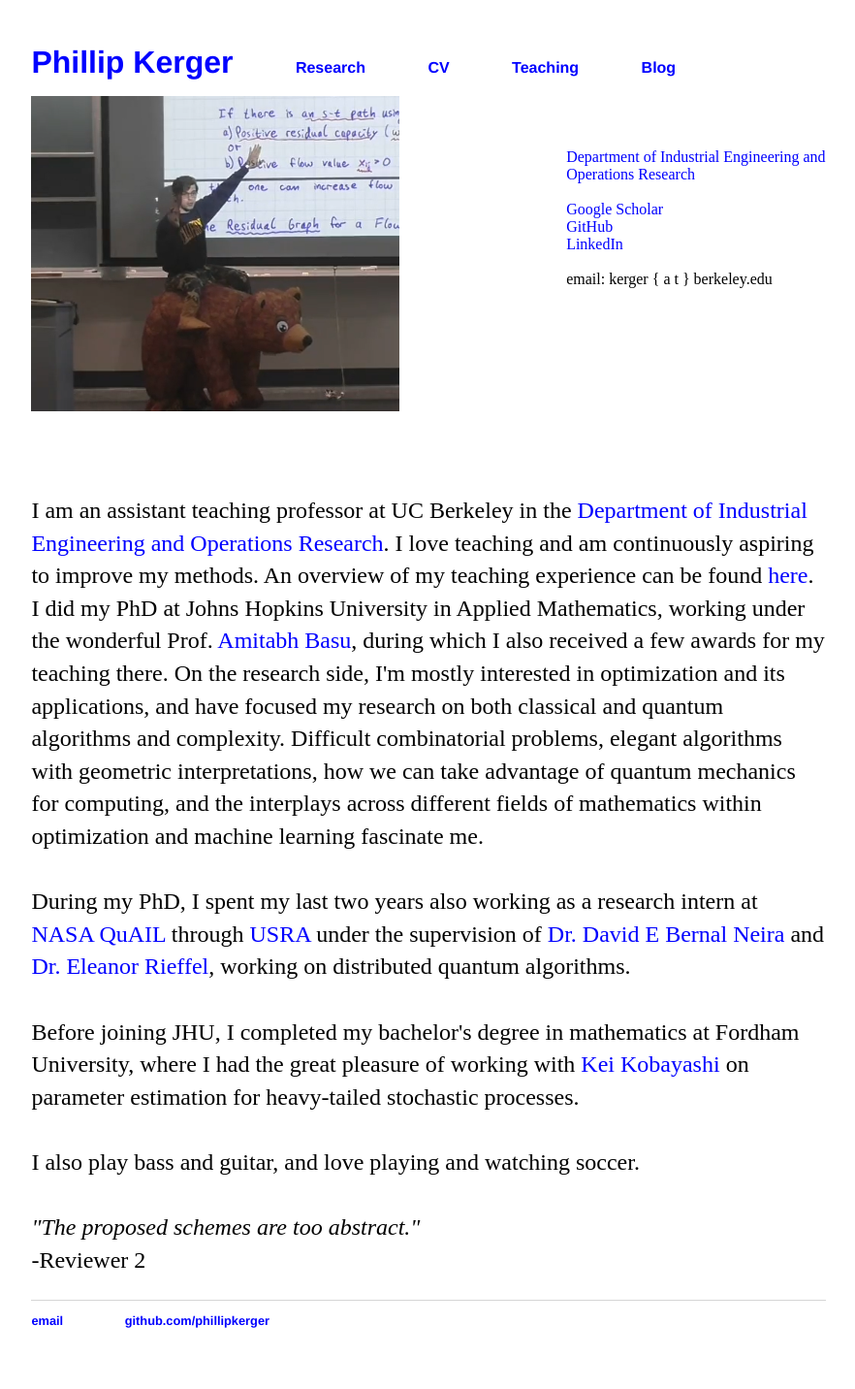
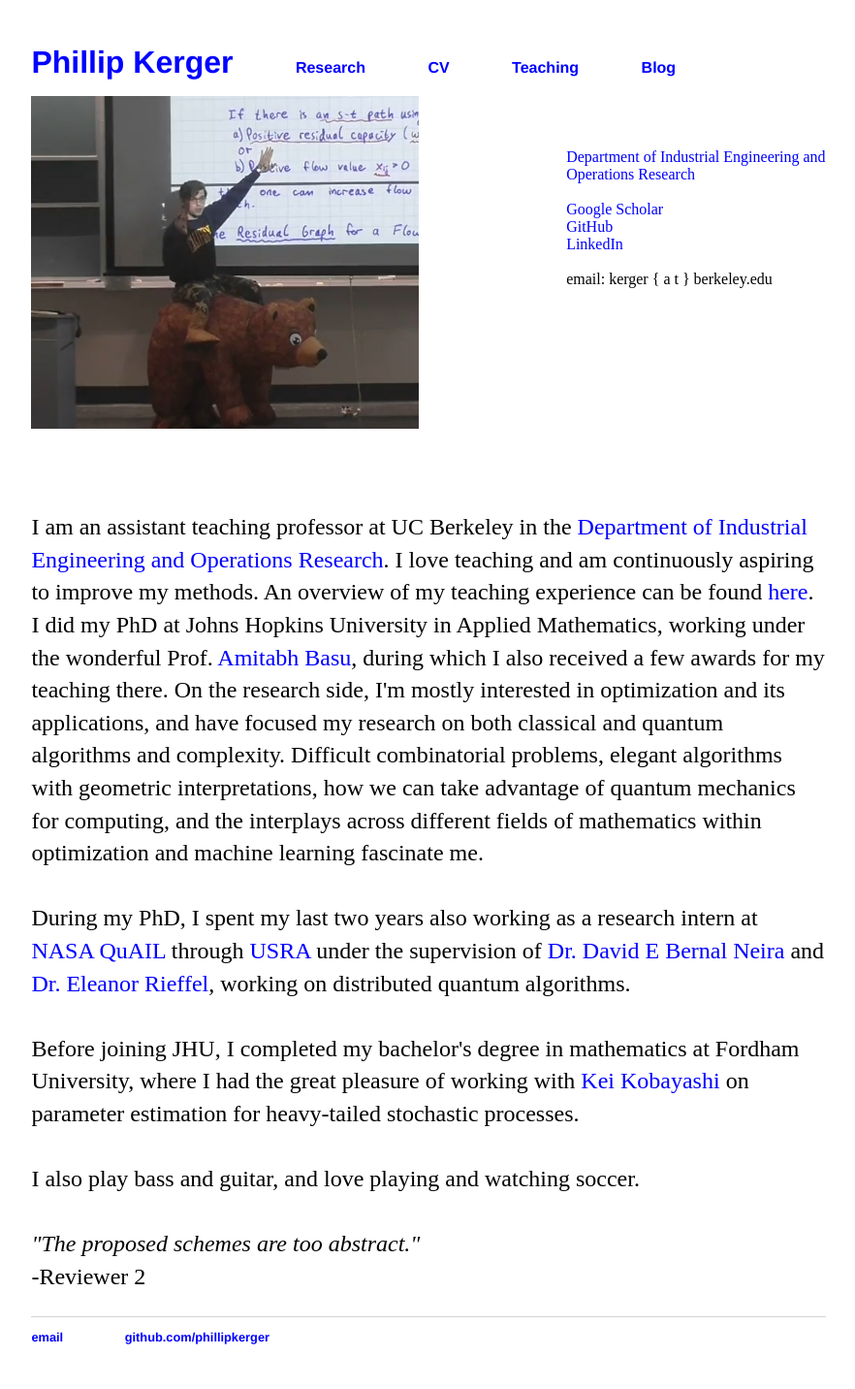
Before and after one commit to PhillipKerger/phillipkerger.github.io, a Jekyll site: the page built from index.html, in a window 1280 px wide. Shown: the whole page at 97% size, without its empty margins (198-1080 px from the left). Built offline with Jekyll 4.4.1, drawn with Linux system fonts in a browser that asks for light colours.

Commit message:
Update index.html

```diff
--- a/index.html
+++ b/index.html
@@ -6,7 +6,7 @@
 
 <div class="row-fluid">
 
-		<div style="text-align:left"><img src="halloween morning lecture .png" style="width:380px;">
+		<div style="text-align:left"><img src="halloween morning lecture .png" style="width:400px;">
 
 		<div style = "float: right">
 			<br>
```
